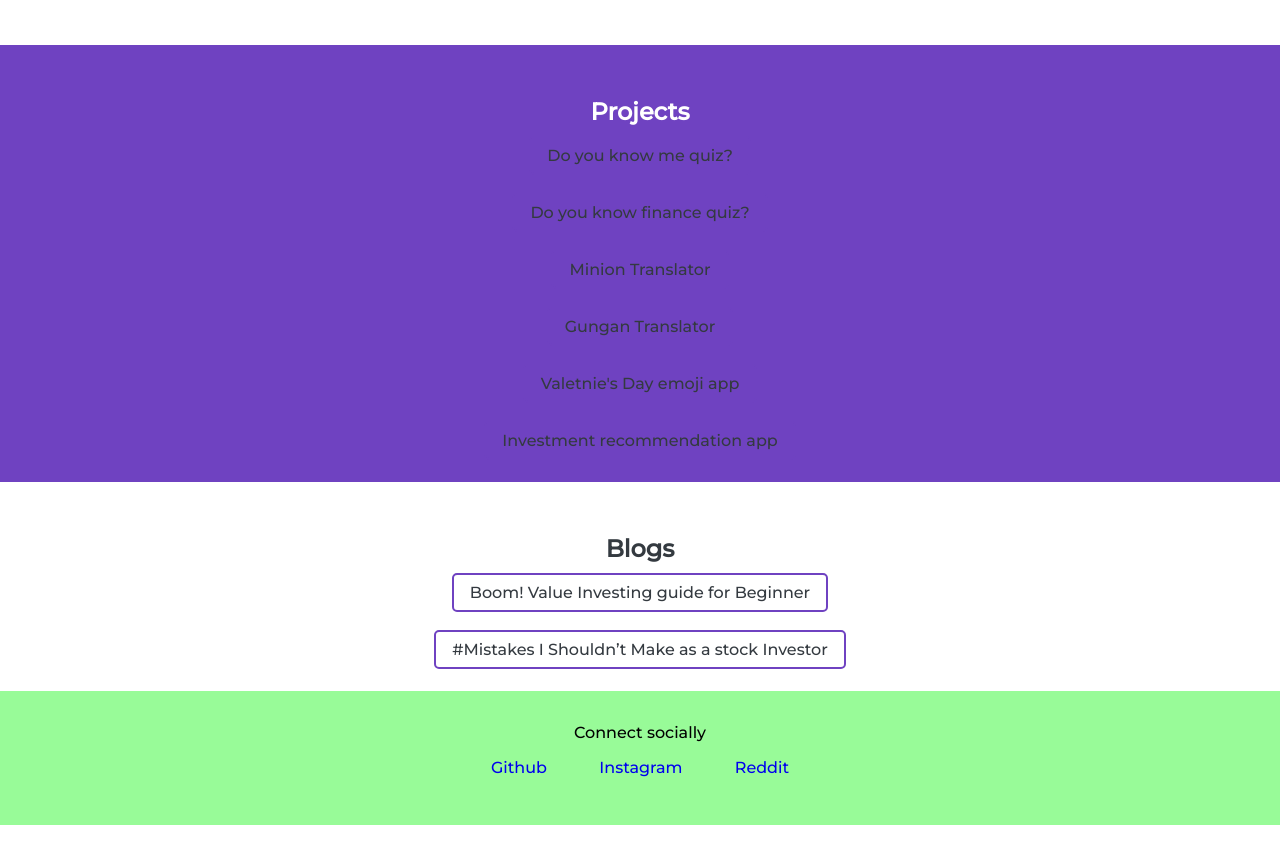
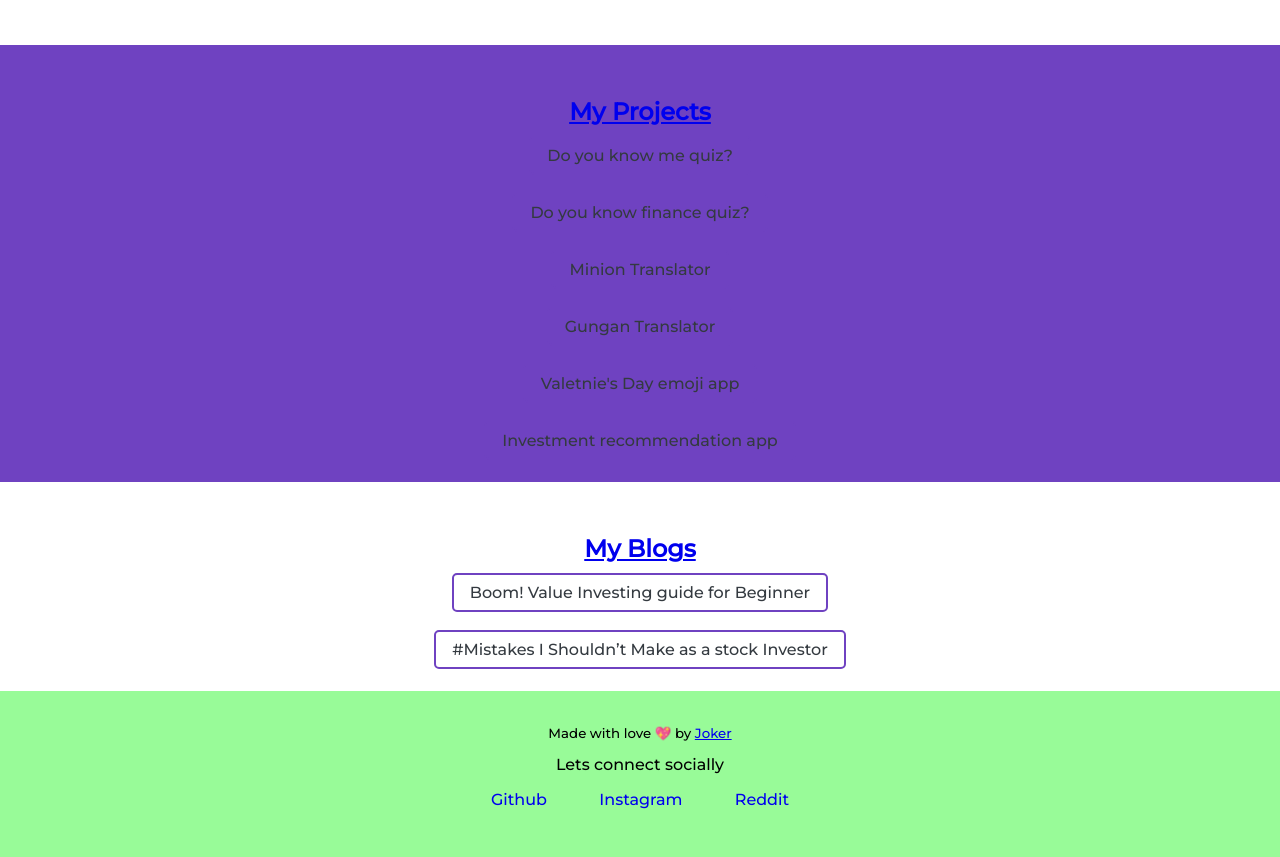
Before and after one commit to Sachanh/Joker-neog-Portfolio, a plain HTML site: page index.html in a window 1280 px wide. Shown: the part 1203-2060 px from the top of the page. Before the commit the page ends 2028 px from the top, so only its background shows below. Drawn offline with Linux system fonts and the light colour scheme.

Commit message:
Styling my website

```diff
--- a/index.html
+++ b/index.html
@@ -6,7 +6,7 @@
     <meta http-equiv='X-UA-Compatible' content='IE=edge'>
     <title>Home</title>
     <meta name='viewport' content='width=device-width, initial-scale=1'>
-    <link rel="Icon" href="/images/favicon.ico">
+    <link rel="Icon" href="/images/favicon-32x32.png">
     <link href="styles.css" rel="stylesheet">
 </head>
 
@@ -78,7 +78,7 @@
 
     <section>
         <div class="project-detail">
-            <h1> Projects</h1>
+            <h1><a href="/projects.html">My Projects</a> </h1>
             <a class="btn-blog1"href="https://github.com/Sachanh/Do-you-know-me-quiz"> Do you know me quiz?</a>
                 <br>
                 <br>
@@ -107,7 +107,7 @@
 
     <section>
         <div class="blogs-detail">
-            <h1> Blogs</h1>
+            <h1> <a href="/blogs.html"> My Blogs</a> </h1>
                <a class="btn-blog1 blog-btn"href="/blog1.html"> Boom! Value Investing guide for Beginner</a>
                 <br>
                 <br>
@@ -119,7 +119,10 @@
     </section>
 
     <footer class="footer-header">
-        <div> Connect socially</div>
+        <div class="change">  <small> Made with love 💖 by <a href="https://joker-himanshu-portfolio.netlify.app/">Joker</a></small> </div>
+
+
+        <div> Lets connect socially </div>
         <ul class="list-non-bullet">
             <li class="list-inline">
                 <a class="link" href='https://github.com/Sachanh'>Github</a>
--- a/styles.css
+++ b/styles.css
@@ -330,6 +330,9 @@ body {
     padding-inline-start: 0px;
 }
 
+.change{
+    padding-bottom: 0.8rem;
+}
 
 
 /** About me Page CSS**/
```
Also changed, not shown: about.html (+3 -1 lines), blog1.html (+2 -1 lines), blog2.html (+2 -1 lines), blogs.html (+12 -9 lines), projects.html (+2 -1 lines), images/favicon-32x32.png (added).
